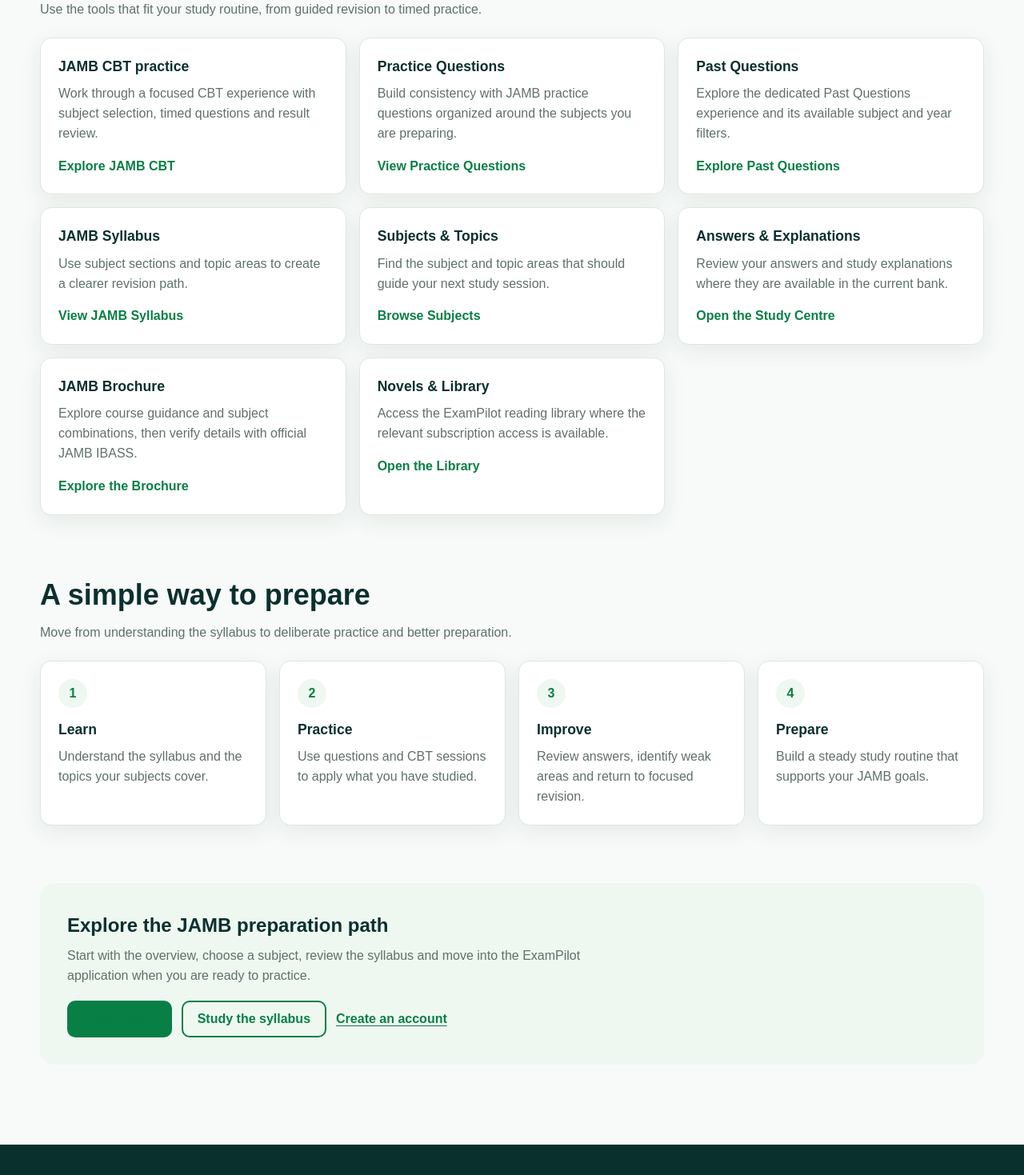
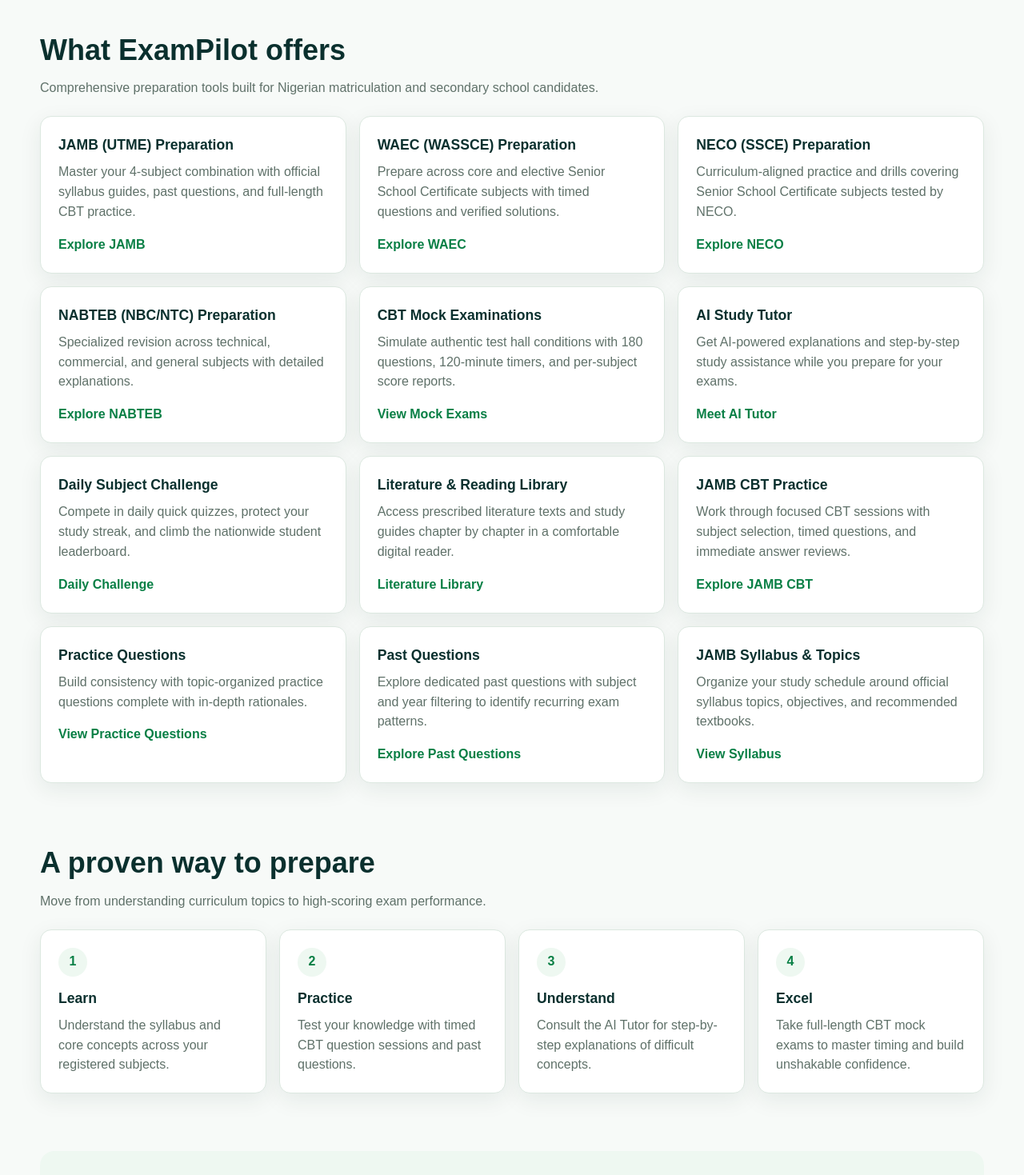
Before and after one commit to Omightyandrew/jamb_cbt, a website: page public-home.html in a window 1280 px wide. Shown: the part 670-2139 px from the top of the page at 80% size. Drawn offline with Linux system fonts and the light colour scheme.

Commit message:
Add files via upload

```diff
--- a/public-home.html
+++ b/public-home.html
@@ -3,8 +3,8 @@
 <head>
   <meta charset="UTF-8">
   <meta name="viewport" content="width=device-width, initial-scale=1">
-  <title>JAMB, UTME &amp; Exam Preparation Online | ExamPilot</title>
-  <meta name="description" content="Prepare for JAMB and UTME with ExamPilot practice tests, CBT preparation, syllabus guidance and subject-based study resources.">
+  <title>JAMB, WAEC, NECO &amp; NABTEB Exam Preparation Online | ExamPilot</title>
+  <meta name="description" content="Prepare for JAMB, WAEC, NECO, and NABTEB with ExamPilot's CBT practice tests, timed mock exams, AI study tutor, and syllabus-guided resources.">
   <meta name="robots" content="index,follow">
   <link rel="canonical" href="https://exampilot.com.ng/">
   <link rel="icon" type="image/svg+xml" href="assets/logo/favicon.svg">
@@ -12,16 +12,16 @@
   <meta name="theme-color" content="#14213D">
   <meta property="og:type" content="website">
   <meta property="og:site_name" content="ExamPilot">
-  <meta property="og:title" content="JAMB, UTME &amp; Exam Preparation Online | ExamPilot">
-  <meta property="og:description" content="Prepare for JAMB and UTME with ExamPilot practice tests, CBT preparation, syllabus guidance and subject-based study resources.">
+  <meta property="og:title" content="JAMB, WAEC, NECO &amp; NABTEB Exam Preparation Online | ExamPilot">
+  <meta property="og:description" content="Prepare for JAMB, WAEC, NECO, and NABTEB with ExamPilot's CBT practice tests, timed mock exams, AI study tutor, and syllabus-guided resources.">
   <meta property="og:url" content="https://exampilot.com.ng/">
   <meta property="og:image" content="https://exampilot.com.ng/assets/logo/og-image.png">
-  <meta property="og:image:alt" content="ExamPilot">
+  <meta property="og:image:alt" content="ExamPilot Exam Preparation">
   <meta name="twitter:card" content="summary_large_image">
-  <meta name="twitter:title" content="JAMB, UTME &amp; Exam Preparation Online | ExamPilot">
-  <meta name="twitter:description" content="Prepare for JAMB and UTME with ExamPilot practice tests, CBT preparation, syllabus guidance and subject-based study resources.">
+  <meta name="twitter:title" content="JAMB, WAEC, NECO &amp; NABTEB Exam Preparation Online | ExamPilot">
+  <meta name="twitter:description" content="Prepare for JAMB, WAEC, NECO, and NABTEB with ExamPilot's CBT practice tests, timed mock exams, AI study tutor, and syllabus-guided resources.">
   <meta name="twitter:image" content="https://exampilot.com.ng/assets/logo/og-image.png">
-  <meta name="twitter:image:alt" content="ExamPilot">
+  <meta name="twitter:image:alt" content="ExamPilot Exam Preparation">
   <link rel="stylesheet" href="brand.css">
   <link rel="stylesheet" href="public-seo.css?v=2">
 </head>
@@ -32,17 +32,17 @@
     <section class="seo-hero">
       <div class="seo-container seo-hero__grid">
         <div>
-          <p class="seo-eyebrow">JAMB preparation, made clearer</p>
-          <h1>Prepare with purpose. Practice with confidence.</h1>
-          <p class="seo-hero__summary">ExamPilot helps students prepare for JAMB and UTME with focused CBT practice, syllabus guidance and subject-based study resources.</p>
+          <p class="seo-eyebrow">Nigeria's Premier CBT Exam Preparation Platform</p>
+          <h1>Prepare with purpose. Master your exams with confidence.</h1>
+          <p class="seo-hero__summary">ExamPilot helps students excel in JAMB, WAEC, NECO, and NABTEB with focused CBT practice, intelligent AI tutoring, full-scale mock exams, and syllabus-guided study resources.</p>
           <div class="seo-actions">
-            <a class="seo-cta seo-cta--primary" href="/jamb/">Explore JAMB Preparation</a>
-            <a class="seo-cta seo-cta--secondary" href="/student.html">Start Practicing</a>
+            <a class="seo-cta seo-cta--primary" href="/student.html">Start Free Practice</a>
+            <a class="seo-cta seo-cta--secondary" href="/mock-exams/">Explore Mock Exams</a>
           </div>
         </div>
         <aside class="seo-hero__panel">
-          <h2>Start with JAMB</h2>
-          <p>Explore the current JAMB preparation experience today. ExamPilot is being built as a broader exam-preparation platform over time, without making unsupported claims about exams that are not yet available.</p>
+          <h2>Four Live Examinations</h2>
+          <p>Prepare for JAMB (UTME), WAEC (WASSCE), NECO (SSCE), and NABTEB (NBC/NTC) in one unified platform. Practise verified questions, test your timing with mock exams, and learn with 24/7 AI tutor guidance.</p>
         </aside>
       </div>
     </section>
@@ -51,17 +51,69 @@
       <div class="seo-container">
         <div class="seo-section__heading">
           <h2 id="offers-heading">What ExamPilot offers</h2>
-          <p>Use the tools that fit your study routine, from guided revision to timed practice.</p>
+          <p>Comprehensive preparation tools built for Nigerian matriculation and secondary school candidates.</p>
         </div>
         <div class="seo-card-grid">
-          <article class="seo-content-card seo-feature-card"><h3>JAMB CBT practice</h3><p>Work through a focused CBT experience with subject selection, timed questions and result review.</p><a href="/jamb/cbt/">Explore JAMB CBT</a></article>
-          <article class="seo-content-card seo-feature-card"><h3>Practice Questions</h3><p>Build consistency with JAMB practice questions organized around the subjects you are preparing.</p><a href="/jamb/practice-questions/">View Practice Questions</a></article>
-          <article class="seo-content-card seo-feature-card"><h3>Past Questions</h3><p>Explore the dedicated Past Questions experience and its available subject and year filters.</p><a href="/jamb/past-questions/">Explore Past Questions</a></article>
-          <article class="seo-content-card seo-feature-card"><h3>JAMB Syllabus</h3><p>Use subject sections and topic areas to create a clearer revision path.</p><a href="/jamb/syllabus/">View JAMB Syllabus</a></article>
-          <article class="seo-content-card seo-feature-card"><h3>Subjects &amp; Topics</h3><p>Find the subject and topic areas that should guide your next study session.</p><a href="/jamb/">Browse Subjects</a></article>
-          <article class="seo-content-card seo-feature-card"><h3>Answers &amp; Explanations</h3><p>Review your answers and study explanations where they are available in the current bank.</p><a href="/student.html">Open the Study Centre</a></article>
-          <article class="seo-content-card seo-feature-card"><h3>JAMB Brochure</h3><p>Explore course guidance and subject combinations, then verify details with official JAMB IBASS.</p><a href="/jamb/brochure/">Explore the Brochure</a></article>
-          <article class="seo-content-card seo-feature-card"><h3>Novels &amp; Library</h3><p>Access the ExamPilot reading library where the relevant subscription access is available.</p><a href="/student.html">Open the Library</a></article>
+          <article class="seo-content-card seo-feature-card">
+            <h3>JAMB (UTME) Preparation</h3>
+            <p>Master your 4-subject combination with official syllabus guides, past questions, and full-length CBT practice.</p>
+            <a href="/jamb/">Explore JAMB</a>
+          </article>
+          <article class="seo-content-card seo-feature-card">
+            <h3>WAEC (WASSCE) Preparation</h3>
+            <p>Prepare across core and elective Senior School Certificate subjects with timed questions and verified solutions.</p>
+            <a href="/waec/">Explore WAEC</a>
+          </article>
+          <article class="seo-content-card seo-feature-card">
+            <h3>NECO (SSCE) Preparation</h3>
+            <p>Curriculum-aligned practice and drills covering Senior School Certificate subjects tested by NECO.</p>
+            <a href="/neco/">Explore NECO</a>
+          </article>
+          <article class="seo-content-card seo-feature-card">
+            <h3>NABTEB (NBC/NTC) Preparation</h3>
+            <p>Specialized revision across technical, commercial, and general subjects with detailed explanations.</p>
+            <a href="/nabteb/">Explore NABTEB</a>
+          </article>
+          <article class="seo-content-card seo-feature-card">
+            <h3>CBT Mock Examinations</h3>
+            <p>Simulate authentic test hall conditions with 180 questions, 120-minute timers, and per-subject score reports.</p>
+            <a href="/mock-exams/">View Mock Exams</a>
+          </article>
+          <article class="seo-content-card seo-feature-card">
+            <h3>AI Study Tutor</h3>
+            <p>Get AI-powered explanations and step-by-step study assistance while you prepare for your exams.</p>
+            <a href="/ai-tutor/">Meet AI Tutor</a>
+          </article>
+          <article class="seo-content-card seo-feature-card">
+            <h3>Daily Subject Challenge</h3>
+            <p>Compete in daily quick quizzes, protect your study streak, and climb the nationwide student leaderboard.</p>
+            <a href="/daily-challenge/">Daily Challenge</a>
+          </article>
+          <article class="seo-content-card seo-feature-card">
+            <h3>Literature &amp; Reading Library</h3>
+            <p>Access prescribed literature texts and study guides chapter by chapter in a comfortable digital reader.</p>
+            <a href="/novels/">Literature Library</a>
+          </article>
+          <article class="seo-content-card seo-feature-card">
+            <h3>JAMB CBT Practice</h3>
+            <p>Work through focused CBT sessions with subject selection, timed questions, and immediate answer reviews.</p>
+            <a href="/jamb/cbt/">Explore JAMB CBT</a>
+          </article>
+          <article class="seo-content-card seo-feature-card">
+            <h3>Practice Questions</h3>
+            <p>Build consistency with topic-organized practice questions complete with in-depth rationales.</p>
+            <a href="/jamb/practice-questions/">View Practice Questions</a>
+          </article>
+          <article class="seo-content-card seo-feature-card">
+            <h3>Past Questions</h3>
+            <p>Explore dedicated past questions with subject and year filtering to identify recurring exam patterns.</p>
+            <a href="/jamb/past-questions/">Explore Past Questions</a>
+          </article>
+          <article class="seo-content-card seo-feature-card">
+            <h3>JAMB Syllabus &amp; Topics</h3>
+            <p>Organize your study schedule around official syllabus topics, objectives, and recommended textbooks.</p>
+            <a href="/jamb/syllabus/">View Syllabus</a>
+          </article>
         </div>
       </div>
     </section>
@@ -69,14 +121,14 @@
     <section class="seo-section" aria-labelledby="works-heading">
       <div class="seo-container">
         <div class="seo-section__heading">
-          <h2 id="works-heading">A simple way to prepare</h2>
-          <p>Move from understanding the syllabus to deliberate practice and better preparation.</p>
+          <h2 id="works-heading">A proven way to prepare</h2>
+          <p>Move from understanding curriculum topics to high-scoring exam performance.</p>
         </div>
         <div class="seo-steps">
-          <article class="seo-content-card seo-step-card"><strong>1</strong><h3>Learn</h3><p>Understand the syllabus and the topics your subjects cover.</p></article>
-          <article class="seo-content-card seo-step-card"><strong>2</strong><h3>Practice</h3><p>Use questions and CBT sessions to apply what you have studied.</p></article>
-          <article class="seo-content-card seo-step-card"><strong>3</strong><h3>Improve</h3><p>Review answers, identify weak areas and return to focused revision.</p></article>
-          <article class="seo-content-card seo-step-card"><strong>4</strong><h3>Prepare</h3><p>Build a steady study routine that supports your JAMB goals.</p></article>
+          <article class="seo-content-card seo-step-card"><strong>1</strong><h3>Learn</h3><p>Understand the syllabus and core concepts across your registered subjects.</p></article>
+          <article class="seo-content-card seo-step-card"><strong>2</strong><h3>Practice</h3><p>Test your knowledge with timed CBT question sessions and past questions.</p></article>
+          <article class="seo-content-card seo-step-card"><strong>3</strong><h3>Understand</h3><p>Consult the AI Tutor for step-by-step explanations of difficult concepts.</p></article>
+          <article class="seo-content-card seo-step-card"><strong>4</strong><h3>Excel</h3><p>Take full-length CBT mock exams to master timing and build unshakable confidence.</p></article>
         </div>
       </div>
     </section>
@@ -84,12 +136,12 @@
     <section class="seo-section">
       <div class="seo-container">
         <div class="seo-band">
-          <h2>Explore the JAMB preparation path</h2>
-          <p>Start with the overview, choose a subject, review the syllabus and move into the ExamPilot application when you are ready to practice.</p>
+          <h2>Ready to achieve your target score?</h2>
+          <p>Join students across Nigeria preparing for JAMB, WAEC, NECO, and NABTEB on ExamPilot.</p>
           <div class="seo-actions">
-            <a class="seo-cta seo-cta--primary" href="/jamb/">Open JAMB</a>
-            <a class="seo-cta seo-cta--secondary" href="/jamb/syllabus/">Study the syllabus</a>
-            <a class="seo-cta seo-cta--inline" href="/student.html">Create an account</a>
+            <a class="seo-cta seo-cta--primary" href="/student.html">Start Free Practice</a>
+            <a class="seo-cta seo-cta--secondary" href="/mock-exams/">Take a Mock Exam</a>
+            <a class="seo-cta seo-cta--inline" href="/jamb/">Explore JAMB</a>
           </div>
         </div>
       </div>
@@ -121,9 +173,9 @@
         "publisher": { "@id": "https://exampilot.com.ng/#organization" }
       });
       seo.addStructuredData(seo.webpageData({
-        "name": "JAMB, UTME & Exam Preparation Online | ExamPilot",
+        "name": "JAMB, WAEC, NECO & NABTEB Exam Preparation Online | ExamPilot",
         "url": "/",
-        "description": "Prepare for JAMB and UTME with ExamPilot practice tests, CBT preparation, syllabus guidance and subject-based study resources."
+        "description": "Prepare for JAMB, WAEC, NECO, and NABTEB with ExamPilot's CBT practice tests, timed mock exams, AI study tutor, and syllabus-guided resources."
       }));
     }());
   </script>
--- a/public-seo.js
+++ b/public-seo.js
@@ -11,11 +11,11 @@
 
   var navigation = [
     ["JAMB", "/jamb/"],
-    ["Practice Questions", "/jamb/practice-questions/"],
-    ["Past Questions", "/jamb/past-questions/"],
-    ["Syllabus", "/jamb/syllabus/"],
-    ["Subjects", "/jamb/"],
-    ["Resources", "/jamb/brochure/"]
+    ["WAEC", "/waec/"],
+    ["NECO", "/neco/"],
+    ["NABTEB", "/nabteb/"],
+    ["Mock Exams", "/mock-exams/"],
+    ["AI Tutor", "/ai-tutor/"]
   ];
 
   function escapeHtml(value) {
@@ -289,22 +289,26 @@
               '<a class="seo-brand" href="/" aria-label="ExamPilot home">' +
                 '<img class="ep-logo" src="' + LIGHT_LOGO + '" alt="ExamPilot">' +
               "</a>" +
-              '<p class="seo-footer__description">Prepare for JAMB with focused practice, syllabus guidance and subject-based study resources.</p>' +
+              '<p class="seo-footer__description">Nigeria\'s premier exam preparation platform for JAMB, WAEC, NECO, and NABTEB with focused CBT practice, AI tutoring, and syllabus guidance.</p>' +
             "</div>" +
-            '<div><h2>JAMB</h2><ul>' +
-              '<li><a href="/jamb/">JAMB preparation</a></li>' +
-              '<li><a href="/jamb/cbt/">JAMB CBT</a></li>' +
-              '<li><a href="/jamb/syllabus/">JAMB syllabus</a></li>' +
+            '<div><h2>Exams</h2><ul>' +
+              '<li><a href="/jamb/">JAMB (UTME)</a></li>' +
+              '<li><a href="/waec/">WAEC (WASSCE)</a></li>' +
+              '<li><a href="/neco/">NECO (SSCE)</a></li>' +
+              '<li><a href="/nabteb/">NABTEB (NBC/NTC)</a></li>' +
             "</ul></div>" +
-            '<div><h2>Practice</h2><ul>' +
-              '<li><a href="/jamb/practice-questions/">Practice Questions</a></li>' +
-              '<li><a href="/jamb/past-questions/">Past Questions</a></li>' +
-              '<li><a href="/jamb/">Subjects</a></li>' +
+            '<div><h2>Features</h2><ul>' +
+              '<li><a href="/mock-exams/">CBT Mock Exams</a></li>' +
+              '<li><a href="/ai-tutor/">AI Study Tutor</a></li>' +
+              '<li><a href="/daily-challenge/">Daily Challenge</a></li>' +
+              '<li><a href="/novels/">Literature Library</a></li>' +
             "</ul></div>" +
             '<div><h2>Resources</h2><ul>' +
-              '<li><a href="/jamb/brochure/">Brochure</a></li>' +
-              '<li><a href="/jamb/preparation-guide/">Preparation Guide</a></li>' +
-              '<li><a href="/student.html">Create an account</a></li>' +
+              '<li><a href="/jamb/cbt/">JAMB CBT Practice</a></li>' +
+              '<li><a href="/jamb/syllabus/">JAMB Syllabus</a></li>' +
+              '<li><a href="/jamb/practice-questions/">Practice Questions</a></li>' +
+              '<li><a href="/jamb/brochure/">Brochure &amp; Courses</a></li>' +
+              '<li><a href="/student.html">Sign In / Register</a></li>' +
             "</ul></div>" +
           "</div>" +
           '<div class="seo-footer__bottom"><span>© ' + new Date().getFullYear() + " ExamPilot</span><span>Study smarter. Prepare with purpose.</span></div>" +
```
Also changed, not shown: sitemap.xml (+76 -0 lines).
